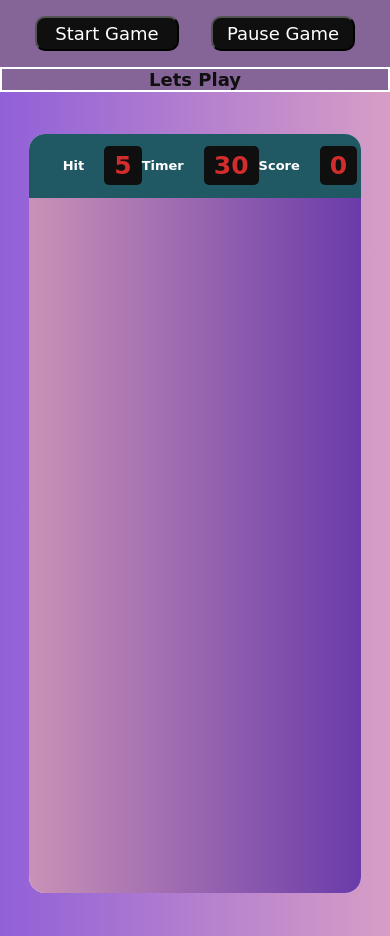
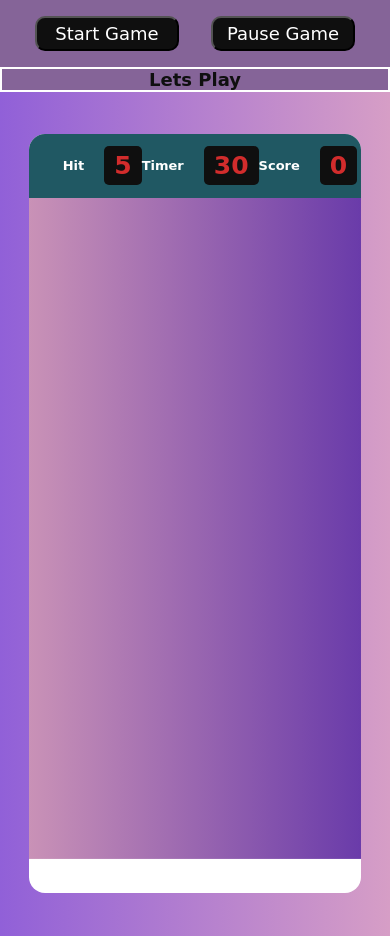
Before and after one commit to satyamt05/BubbleGame, a plain HTML site: page index.html in a window 390 px wide. Drawn offline with Linux system fonts and the light colour scheme; a web font is replaced by a local one.

Commit message:
Update style.css

```diff
--- a/style.css
+++ b/style.css
@@ -357,7 +357,7 @@ to{
   gap: 10px;
   padding: 20px;
   width: 100%;
-  height: 100%;
+  height: 87%;
   overflow: hidden;
   background-size: 200%;
   background-image: linear-gradient(to right,rgb(249, 189, 189),rgb(58, 16, 163));
```
